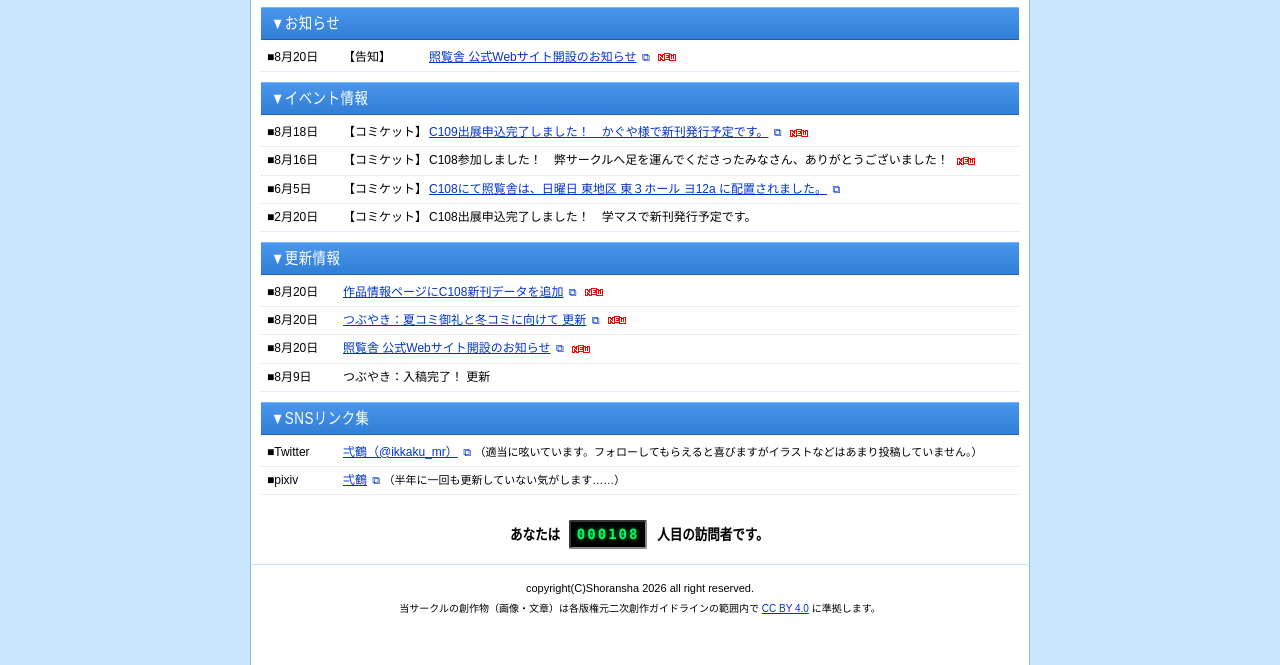
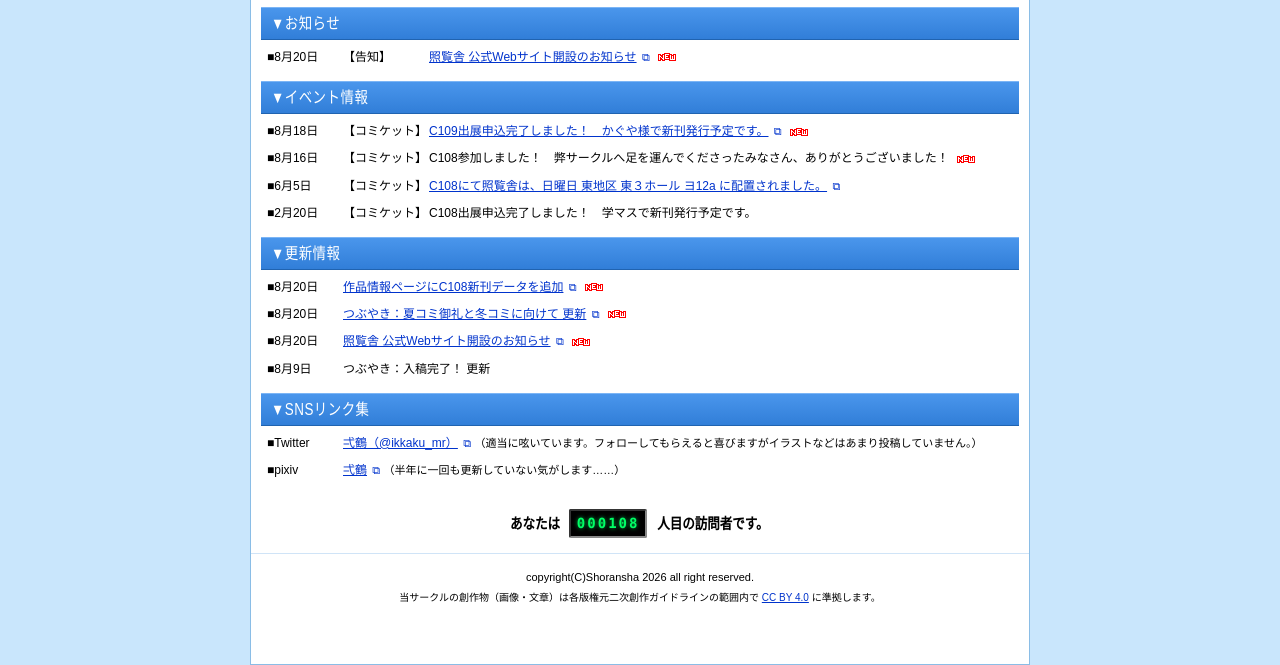
Before and after one commit to shoransha/shoransha.github.io, a plain HTML site: page index.html in a window 1280 px wide. Shown: the part 135-800 px from the top of the page. Drawn offline with Linux system fonts and the light colour scheme; no server answers; a web font is replaced by a local one.

Commit message:
波線を消す

```diff
--- a/css/style.css
+++ b/css/style.css
@@ -298,7 +298,6 @@ a:hover {
    ========================================================================== */
 .item-list {
   margin: 0 10px 10px 10px;
-  border-bottom: 1px solid #e3edf7;
 }
 
 .list-row {
@@ -306,7 +305,6 @@ a:hover {
   align-items: baseline;
   padding: 4px 6px;
   font-size: 12px;
-  border-bottom: 1px dotted #d0e1f0;
   line-height: 1.6;
 }
 
```
